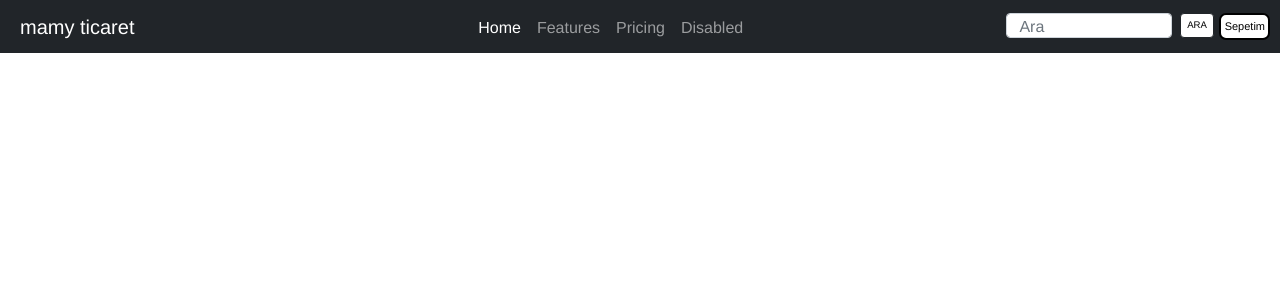
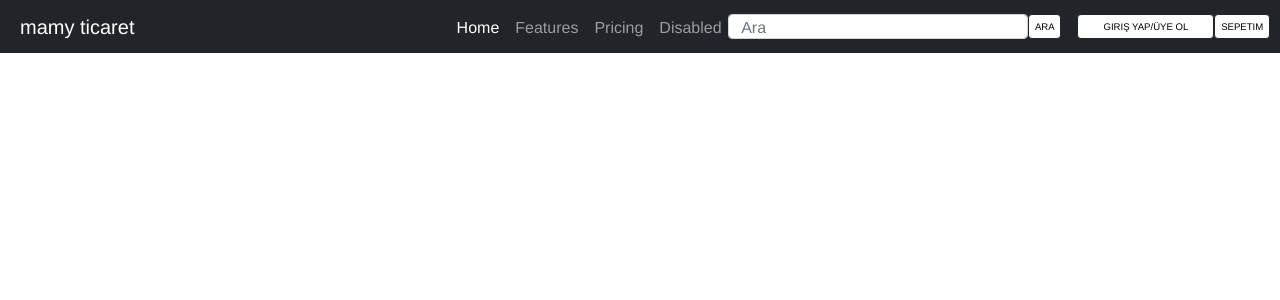
Before and after one commit to mykynk/e-commerce, a Vue app: page / in a window 1280 px wide. Shown: the top 300 px of the page. Built offline with nearby package versions, Linux system fonts and the light colour scheme.

Commit message:
girişyap/üyeol

```diff
--- a/src/App.vue
+++ b/src/App.vue
@@ -23,10 +23,11 @@
           </ul>
         </div>
       </div>
-      <form class="d-flex ">
-        <input class="form-control me-2 arama " type="search" placeholder="Ara" aria-label="Ara" style="height:25px ">
-        <button class="btn btn-outline-dark btn arama" type="submit">Ara</button>
-        <button class="btnsepetim" type="submit">Sepetim</button>
+      <form class="d-flex" style="white-space: nowrap">
+        <input class="form-control arama  " type="search" placeholder="Ara" aria-label="Ara" style=" width: 300px; height:25px">
+        <button class="btn btn-outline-dark btn arama me-3 " type="submit">Ara</button>
+        <button class="btn btn-outline-dark btn arama " type="submit" style="padding: 3px 25px">Giriş Yap/Üye Ol</button>
+        <button class="btn btn-outline-dark btn arama " type="submit">Sepetim</button>
 
       </form>
     </nav>
@@ -89,7 +90,7 @@ export default {
   display: inline-block;
   position: relative;
   padding-bottom: 3px;
-  left: 100px;
+  left: 220px;
 }
 .sec:after {
   content: "";
@@ -132,7 +133,7 @@ export default {
   display: inline-block;
   position: relative;
   padding-bottom: 3px;
-  right: 15px;
+  right: 10px;
 
 }
 .btn {
@@ -145,9 +146,7 @@ export default {
     color:black;
     line-height: 2px;
 }
-.btnsepetim {
-  display: inline-block;
-  position: relative;
+.btngiris {
   background: #ffffff;
   background-image: -webkit-linear-gradient(top, #ffffff, #ffffff);
   background-image: -moz-linear-gradient(top, #ffffff, #ffffff);
@@ -156,18 +155,23 @@ export default {
   background-image: linear-gradient(to bottom, #ffffff, #ffffff);
   -webkit-border-radius: 11;
   -moz-border-radius: 11;
-  border-radius: 7px;
+  border-radius: 11px;
+  font-family: Arial;
   color: #000000;
-  font-size: 11px;
-  padding: 3px 3px 4px 4px;
+  font-size: 12px;
+  padding: 10px 10px 10px 10px;
   border: solid #000000 2px;
   text-decoration: none;
-  right:10px
 }
 
-.btnsepetim:hover {
+.btngiris:hover {
   background: #000000;
+  background-image: -webkit-linear-gradient(top, #000000, #000000);
+  background-image: -moz-linear-gradient(top, #000000, #000000);
+  background-image: -ms-linear-gradient(top, #000000, #000000);
+  background-image: -o-linear-gradient(top, #000000, #000000);
+  background-image: linear-gradient(to bottom, #000000, #000000);
   text-decoration: none;
-  color: #fff;
+  color: #ffffff;
 }
 </style>
```
